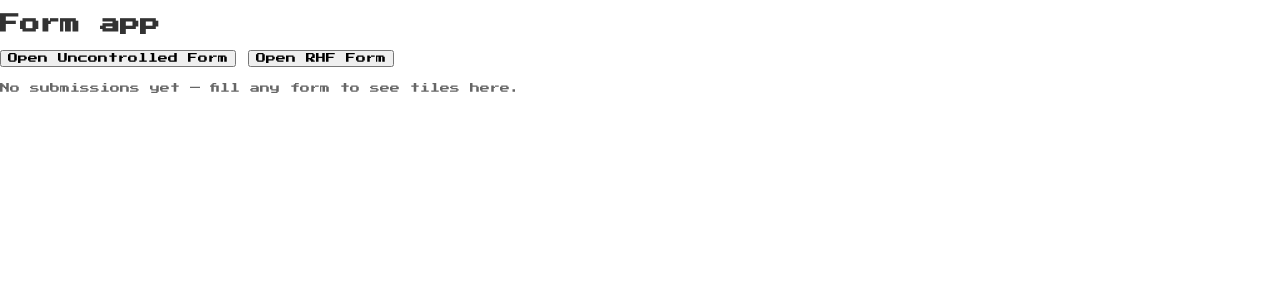
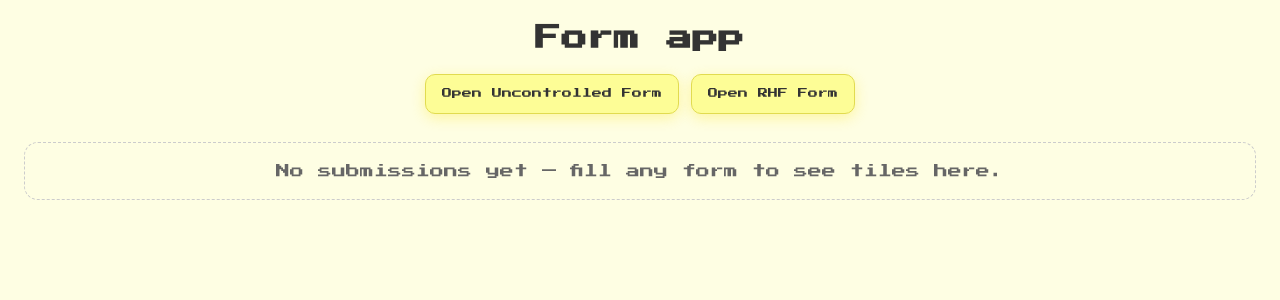
Before and after one commit to solowihmaria/react-course-forms, a React (Vite) app: page / in a window 1280 px wide. Shown: the top 300 px of the page. Built offline with nearby package versions, Linux system fonts and the light colour scheme.

Commit message:
refactor: extract submissions list component and update styles

```diff
--- /dev/null
+++ b/src/App.module.scss
@@ -0,0 +1,54 @@
+.app {
+  min-height: 100dvh;
+  display: flex;
+  flex-direction: column;
+  align-items: center;
+  gap: 20px;
+  padding: 24px;
+  background: var(--color-primary-lighter);
+  color: var(--text-main);
+}
+
+.title {
+  margin: 0;
+  font-size: 26px;
+  letter-spacing: 0.2px;
+}
+
+.toolbar {
+  display: flex;
+  flex-direction: row;
+  gap: 12px;
+  justify-content: center;
+  align-items: center;
+  flex-wrap: wrap;
+  margin-bottom: 8px;
+}
+
+.btn,
+.btnSecondary {
+  height: 40px;
+  padding: 0 16px;
+  border-radius: 10px;
+  border: 1px solid var(--color-primary-border);
+  background: var(--color-primary-light);
+  box-shadow: 0 4px 14px var(--color-primary-shadow);
+  color: var(--text-main);
+  cursor: pointer;
+  transition:
+    background-color 0.15s ease,
+    border-color 0.15s ease,
+    box-shadow 0.15s ease,
+    transform 0.06s ease;
+  will-change: transform;
+}
+
+.btn:hover,
+.btnSecondary:hover {
+  transform: translateY(-1px);
+  background: var(--color-primary);
+}
+
+.listWrap {
+  width: min(1400px, 100%);
+}
--- a/src/App.tsx
+++ b/src/App.tsx
@@ -2,8 +2,9 @@ import { useState } from 'react';
 import { Modal } from './components/Modal';
 import { UncontrolledForm } from './components/Forms/UncontrolledForm';
 import { RHFForm } from './components/Forms/RHFForm';
-import { SubmissionCard } from './components/SubmissionCard/SubmissionCard';
 import { useAppSelector } from './store/hooks';
+import { SubmissionsList } from './components/SubmissionsList/SubmissionsList';
+import s from './App.module.scss';
 
 type Mode = 'uncontrolled' | 'rhf' | null;
 
@@ -12,39 +13,24 @@ function App() {
   const submissions = useAppSelector((st) => st.forms.submissions);
 
   return (
-    <>
-      <h1>Form app</h1>
+    <div className={s.app}>
+      <h1 className={s.title}>Form app</h1>
 
-      <div style={{ display: 'flex', gap: 12, marginBottom: 16 }}>
-        <button onClick={() => setMode('uncontrolled')}>
+      <div className={s.toolbar}>
+        <button
+          className={s.btnSecondary}
+          onClick={() => setMode('uncontrolled')}
+        >
           Open Uncontrolled Form
         </button>
-        <button onClick={() => setMode('rhf')}>Open RHF Form</button>
+        <button className={s.btn} onClick={() => setMode('rhf')}>
+          Open RHF Form
+        </button>
       </div>
 
-      {submissions.length === 0 ? (
-        <p style={{ color: 'var(--text-muted)' }}>
-          No submissions yet — fill any form to see tiles here.
-        </p>
-      ) : (
-        <div
-          style={{
-            display: 'grid',
-            gap: 12,
-            gridTemplateColumns: 'repeat(auto-fill, minmax(380px, 1fr))',
-          }}
-        >
-          {submissions.map((s) => (
-            <SubmissionCard
-              key={s.id}
-              id={s.id}
-              source={s.source}
-              data={s.data}
-              isNew={s.isNew}
-            />
-          ))}
-        </div>
-      )}
+      <div className={s.listWrap}>
+        <SubmissionsList items={submissions} />
+      </div>
 
       <Modal
         isOpen={mode !== null}
@@ -56,7 +42,7 @@ function App() {
           <UncontrolledForm onSuccess={() => setMode(null)} />
         )}
       </Modal>
-    </>
+    </div>
   );
 }
 
--- a/src/assets/styles/colors.css
+++ b/src/assets/styles/colors.css
@@ -14,6 +14,17 @@
   --disabled-text: #888;
 
   --error: #cc1d1d;
+
+  --surface: var(--color-bg);
+  --surface-hover: var(--color-primary-lighter);
+  --elev-1: 0 3px 10px rgba(0, 0, 0, 0.06);
+  --elev-2: 0 8px 24px rgba(0, 0, 0, 0.12);
+  --ring-primary: var(--color-primary-shadow);
+
+  --badge-rhf-bg: #f8d377;
+  --badge-rhf-border: #d5ab41;
+  --badge-unc-bg: #fcb292;
+  --badge-unc-border: #ca7f5f;
 }
 
 [data-theme='dark'] {
--- a/src/components/Forms/Form.module.scss
+++ b/src/components/Forms/Form.module.scss
@@ -40,21 +40,32 @@
   margin-top: 8px;
 }
 
-.btn {
+.btn,
+.btnSecondary {
   padding: 8px 12px;
   border-radius: 8px;
-  border: 1px solid var(--color-primary-border);
+  cursor: pointer;
+  border: 1px solid var(--text-main);
+  transition:
+    background-color 0.15s ease,
+    border-color 0.15s ease,
+    color 0.15s ease;
+}
+
+.btn {
+  background: var(--color-primary-light);
+}
+
+.btn:hover {
   background: var(--color-primary);
-  cursor: pointer;
 }
 
 .btnSecondary {
-  padding: 8px 12px;
-  border-radius: 8px;
-  border: 1px solid var(--disabled-border);
-  background: var(--disabled-bg);
-  color: var(--disabled-text);
-  cursor: pointer;
+  background: var(--disabled-border);
+}
+
+.btnSecondary:hover {
+  background: var(--error);
 }
 
 .strength {
--- a/src/components/Modal/Modal.module.scss
+++ b/src/components/Modal/Modal.module.scss
@@ -11,8 +11,8 @@
   background: var(--color-bg);
   color: var(--text-main);
   min-width: 320px;
-  max-width: 640px;
-  width: min(92vw, 640px);
+  max-width: 520px; /* уже */
+  width: min(92vw, 520px);
   border-radius: 16px;
   box-shadow: 0 12px 40px rgba(0, 0, 0, 0.25);
   padding: 20px;
--- a/src/components/SubmissionCard/SubmissionCard.module.scss
+++ b/src/components/SubmissionCard/SubmissionCard.module.scss
@@ -1,27 +1,36 @@
 .card {
   border: 1px solid var(--disabled-border);
-  background: var(--color-bg);
+  background: var(--surface);
   color: var(--text-main);
-  border-radius: 12px;
+  border-radius: 14px;
   padding: 12px;
-  box-shadow: 0 3px 10px rgba(0, 0, 0, 0.06);
+  box-shadow: var(--elev-1);
   transition:
-    box-shadow 0.25s ease,
-    border-color 0.25s ease,
-    background-color 0.25s ease;
+    transform 0.08s ease,
+    box-shadow 0.2s ease,
+    border-color 0.2s ease,
+    background-color 0.2s ease;
   display: grid;
   gap: 10px;
+
+  &:hover {
+    transform: translateY(-1px);
+    border-color: var(--color-primary-border);
+    box-shadow: var(--elev-2);
+    background: var(--surface-hover);
+  }
 }
 
 .new {
   border-color: var(--color-primary-border);
-  box-shadow: 0 0 0 6px var(--color-primary-shadow);
+  box-shadow: 0 0 0 6px var(--ring-primary);
   background: var(--color-primary-lighter);
 }
 
 .header {
   display: flex;
-  justify-content: space-between;
+  justify-content: flex-start;
+  gap: 20px;
   align-items: center;
 }
 
@@ -29,25 +38,26 @@
   margin: 0;
   font-size: 16px;
   font-weight: 700;
+  letter-spacing: 0.2px;
 }
 
 .badge {
-  padding: 2px 8px;
+  padding: 3px 10px;
   border-radius: 999px;
-  font-size: 12px;
+  font-size: 10px;
   border: 1px solid var(--disabled-border);
   background: var(--disabled-bg);
-  color: var(--text-muted);
+  color: var(--text-main);
 }
 
 .badgeRHF {
-  background: #e9f7ff;
-  border-color: #b3e1f9;
+  background: var(--badge-rhf-bg);
+  border-color: var(--badge-rhf-border);
 }
 
 .badgeUnc {
-  background: #f5f6ff;
-  border-color: #cfd3ff;
+  background: var(--badge-unc-bg);
+  border-color: var(--badge-unc-border);
 }
 
 .body {
@@ -61,7 +71,7 @@
   width: 64px;
   height: 64px;
   object-fit: cover;
-  border-radius: 8px;
+  border-radius: 50%;
   border: 1px solid var(--disabled-border);
   background: var(--disabled-bg);
 }
@@ -70,14 +80,16 @@
   margin: 0;
   display: grid;
   gap: 6px;
-  font-size: 14px;
+  font-size: 11px;
 
   dt {
     font-weight: 600;
     display: inline;
+    color: var(--text-main);
   }
   dd {
     display: inline;
     margin: 0 0 0 6px;
+    color: var(--text-muted);
   }
 }
--- /dev/null
+++ b/src/components/SubmissionCard/index.ts
@@ -0,0 +1 @@
+export { SubmissionCard } from './SubmissionCard';
--- /dev/null
+++ b/src/components/SubmissionsList/SubmissionsList.module.scss
@@ -0,0 +1,33 @@
+.grid {
+  display: grid;
+  gap: 16px;
+  grid-template-columns: repeat(3, minmax(0, 1fr));
+  align-items: start;
+}
+
+@media (max-width: 1200px) {
+  .grid {
+    grid-template-columns: repeat(2, minmax(0, 1fr));
+  }
+}
+
+@media (max-width: 700px) {
+  .grid {
+    grid-template-columns: 1fr;
+  }
+}
+
+.empty {
+  border: 1px dashed var(--disabled-border);
+  background: var(--color-primary-lighter);
+  border-radius: 14px;
+  padding: 20px;
+  display: grid;
+  place-items: center;
+  color: var(--text-muted);
+}
+
+.emptyText {
+  margin: 0;
+  font-size: 14px;
+}
--- /dev/null
+++ b/src/components/SubmissionsList/SubmissionsList.tsx
@@ -0,0 +1,33 @@
+import type { Submission } from '../../store/slices/formsSlice';
+import { SubmissionCard } from '../SubmissionCard';
+import s from './SubmissionsList.module.scss';
+
+type Props = {
+  items: Submission[];
+};
+
+export function SubmissionsList({ items }: Props) {
+  if (!items.length) {
+    return (
+      <div className={s.empty}>
+        <p className={s.emptyText}>
+          No submissions yet — fill any form to see tiles here.
+        </p>
+      </div>
+    );
+  }
+
+  return (
+    <div className={s.grid}>
+      {items.map((s) => (
+        <SubmissionCard
+          key={s.id}
+          id={s.id}
+          source={s.source}
+          data={s.data}
+          isNew={s.isNew}
+        />
+      ))}
+    </div>
+  );
+}
--- /dev/null
+++ b/src/components/SubmissionsList/index.ts
@@ -0,0 +1 @@
+export { SubmissionsList } from './SubmissionsList';
```
